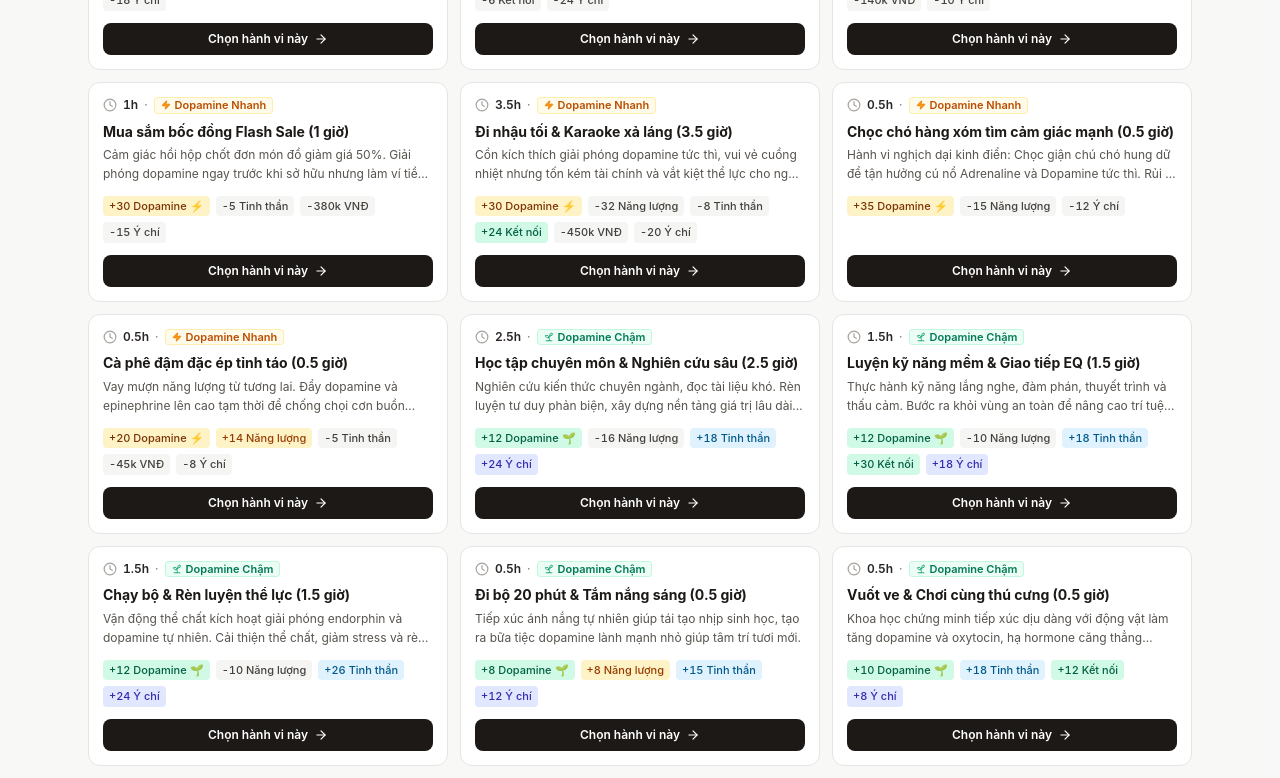
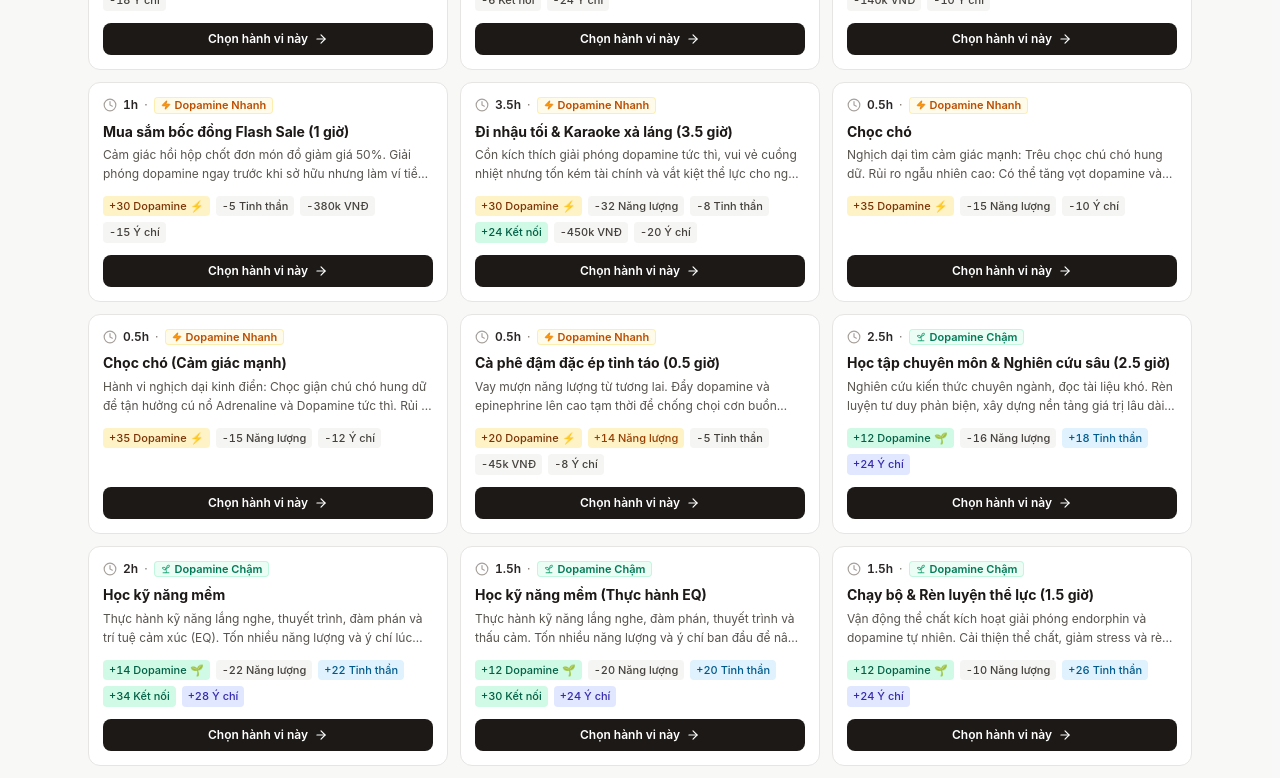
Before and after one commit to kaguko/24-Hour-Life, a React (Vite) app: page / in a window 1280 px wide. Shown: the part 600-1378 px from the top of the page. Built offline with nearby package versions, Linux system fonts and the light colour scheme.

Commit message:
feat: add learn soft skills and update dog teasing logic
- Introduce 'learn_soft_skills' action for character development
- Refactor 'choc_cho' and 'tease_dog' to handle risk-based rewards
- Update consequence logic to track impulsive dog-teasing behavior
- Add domain facade for cleaner imports

```diff
--- /dev/null
+++ b/src/domain.ts
@@ -0,0 +1,5 @@
+/**
+ * Clean Architecture Lite - Domain Facade
+ * Re-exports everything from src/domain/index.ts
+ */
+export * from './domain/index';
--- a/src/domain/actions.ts
+++ b/src/domain/actions.ts
@@ -86,8 +86,22 @@ export const DOMAIN_ACTIONS: ActionPrimitive[] = [
     baseWillpower: -20,
   },
   {
+    id: 'choc_cho',
+    title: 'Chọc chó',
+    category: 'temptation',
+    dopaminePathway: 'fast',
+    hours: 0.5,
+    description: 'Nghịch dại tìm cảm giác mạnh: Trêu chọc chú chó hung dữ. Rủi ro ngẫu nhiên cao: Có thể tăng vọt dopamine và tinh thần do hưng phấn tột độ, hoặc bị chó cắn gây tốn kém sức khỏe và tiền bạc!',
+    willpowerCost: 0,
+    isTemptation: true,
+    perceivedDopamineBonus: 35,
+    baseDopamine: 35,
+    baseEnergy: -15,
+    baseWillpower: -10,
+  },
+  {
     id: 'tease_dog',
-    title: 'Chọc chó hàng xóm tìm cảm giác mạnh (0.5 giờ)',
+    title: 'Chọc chó (Cảm giác mạnh)',
     category: 'temptation',
     dopaminePathway: 'fast',
     hours: 0.5,
@@ -135,19 +149,34 @@ export const DOMAIN_ACTIONS: ActionPrimitive[] = [
     baseDopamine: 12,
   },
   {
+    id: 'learn_soft_skills',
+    title: 'Học kỹ năng mềm',
+    category: 'wellness',
+    dopaminePathway: 'slow',
+    hours: 2,
+    description: 'Thực hành kỹ năng lắng nghe, thuyết trình, đàm phán và trí tuệ cảm xúc (EQ). Tốn nhiều năng lượng và ý chí lúc đầu nhưng giúp bồi đắp chỉ số kết nối, tinh thần và ý chí lâu dài.',
+    willpowerCost: 24,
+    isTemptation: false,
+    baseEnergy: -22,
+    baseWillpower: 28,
+    baseMental: 22,
+    baseSocial: 34,
+    baseDopamine: 14,
+  },
+  {
     id: 'practice_soft_skills',
-    title: 'Luyện kỹ năng mềm & Giao tiếp EQ (1.5 giờ)',
+    title: 'Học kỹ năng mềm (Thực hành EQ)',
     category: 'wellness',
     dopaminePathway: 'slow',
     hours: 1.5,
-    description: 'Thực hành kỹ năng lắng nghe, đàm phán, thuyết trình và thấu cảm. Bước ra khỏi vùng an toàn để nâng cao trí tuệ cảm xúc và kết nối xã hội.',
-    willpowerCost: 16,
+    description: 'Thực hành kỹ năng lắng nghe, đàm phán, thuyết trình và thấu cảm. Tốn nhiều năng lượng và ý chí ban đầu để nâng cao trí tuệ cảm xúc và kết nối xã hội lâu dài.',
+    willpowerCost: 22,
     isTemptation: false,
     baseSocial: 30,
-    baseMental: 18,
-    baseWillpower: 18,
+    baseMental: 20,
+    baseWillpower: 24,
     baseDopamine: 12,
-    baseEnergy: -10,
+    baseEnergy: -20,
   },
   {
     id: 'exercise',
@@ -418,33 +447,35 @@ export function executeActionById(
     deltas.willpower = (deltas.willpower ?? 0) - 8;
     notice = 'Sức ì tâm lý: Não bộ kháng cự Dopamine Chậm vì đòi hỏi nỗ lực, bạn mất thêm 8 điểm ý chí!';
   }
-  // 4. Cơ chế đặc thù cho "Chọc chó hàng xóm" (Rủi ro nghịch dại tìm Dopamine Nhanh)
-  if (action.id === 'tease_dog') {
+  // 4. Cơ chế đặc thù cho "Chọc chó" (Rủi ro ngẫu nhiên: tăng dopamine/tinh thần hoặc bị cắn tốn sức khỏe)
+  if (action.id === 'tease_dog' || action.id === 'choc_cho') {
     const roll = Math.random();
-    if (roll < 0.55) {
-      // 55%: Bị rượt chạy tóe khói
-      deltas.energy = -28;
-      deltas.willpower = -14;
+    if (roll < 0.45) {
+      // 45%: Thành công / Thoát hiểm ngoạn mục -> Tăng dopamine và tinh thần
+      deltas.dopamine = 45;
+      deltas.mental = 18;
+      deltas.energy = -10;
+      deltas.willpower = -6;
+      notice = 'Thành công ngoạn mục! Cú lừa chú chó qua hàng rào mang lại cảm giác phấn khích tột độ, dopamine và tinh thần vọt đỉnh! (+45 Dopamine, +18 Tinh thần)';
+      soundCue = 'temptation';
+    } else if (roll < 0.75) {
+      // 30%: Bị rượt chạy tóe khói -> Tốn sức khỏe & thể lực
+      deltas.energy = -30;
+      deltas.mental = -12;
+      deltas.willpower = -15;
       deltas.social = -15;
-      deltas.dopamine = 20;
-      notice = 'Hậu quả chọc chó: Chó đứt xích đuổi theo bạt mạng! Bạn chạy rơi cả dép, thở không ra hơi, lại còn bị hàng xóm mắng té tát vì nghịch dại! (-28 Năng lượng, -15 Kết nối)';
+      deltas.dopamine = 15;
+      notice = 'Hậu quả chọc chó: Chó đứt xích đuổi theo bạt mạng! Bạn chạy rơi cả dép, kiệt sức và bị hàng xóm mắng té tát vì tội nghịch dại! (-30 Năng lượng, -12 Tinh thần, -15 Kết nối)';
       soundCue = 'sigh';
-    } else if (roll < 0.8) {
-      // 25%: Bị táp trúng chân
-      deltas.money = -600; // Tiền tiêm phòng dại & sát trùng
-      deltas.energy = -35;
+    } else {
+      // 25%: Bị chó cắn -> Tốn sức khỏe nghiêm trọng & tốn tiền tiêm ngừa
+      deltas.money = -500; // Tiền tiêm phòng dại & sát trùng vết thương
+      deltas.energy = -38;
       deltas.mental = -28;
       deltas.willpower = -22;
-      deltas.dopamine = 5;
-      notice = 'Họa vô đơn chí! Bạn vấp ngã và bị táp trúng bắp chân. Phải bấm bụng chi 600k VNĐ đi trạm y tế tiêm phòng dại trong đau đớn! (-600k VNĐ, -35 Năng lượng, -28 Tinh thần)';
+      deltas.dopamine = -15;
+      notice = 'Họa vô đơn chí! Bạn vấp ngã và bị chó táp trúng chân, tốn sức khỏe trầm trọng và mất 500k VNĐ đi trạm y tế tiêm phòng dại! (-38 Năng lượng, -28 Tinh thần, -500k VNĐ)';
       soundCue = 'sigh';
-    } else {
-      // 20%: Thoát hiểm ngoạn mục
-      deltas.dopamine = 48;
-      deltas.energy = -10;
-      deltas.willpower = -6;
-      notice = 'Thoát hiểm trong gang tấc! Cú nhảy qua rào ngoạn mục đem lại cú nổ Dopamine & Adrenaline cực mạnh, nhưng tim bạn đập thình thịch 160 nhịp/phút! (+48 Dopamine tức thì)';
-      soundCue = 'temptation';
     }
   }
 
@@ -456,10 +487,12 @@ export function executeActionById(
     soundCue = 'healthy';
   }
 
-  // 6. Cơ chế đặc thù cho "Luyện kỹ năng mềm"
-  if (action.id === 'practice_soft_skills') {
-    deltas.social = (deltas.social ?? 0) + 5;
-    notice = 'Nâng tầm EQ: Kỹ năng giao tiếp và thấu cảm giúp bạn tự tin hơn trước các tương tác xã hội!';
+  // 6. Cơ chế đặc thù cho "Học kỹ năng mềm" (Tốn nhiều năng lượng/ý chí, tăng chỉ số lâu dài)
+  if (action.id === 'practice_soft_skills' || action.id === 'learn_soft_skills') {
+    deltas.social = (deltas.social ?? 0) + 8;
+    deltas.mental = (deltas.mental ?? 0) + 6;
+    deltas.willpower = (deltas.willpower ?? 0) + 8;
+    notice = 'Học kỹ năng mềm: Vượt qua sự e ngại ban đầu giúp bồi đắp trí tuệ cảm xúc (EQ), mở rộng kết nối và gia tăng ý chí lâu dài!';
     soundCue = 'healthy';
   }
 
--- a/src/domain/consequence.ts
+++ b/src/domain/consequence.ts
@@ -127,7 +127,7 @@ export function processOvernightCycle(
 
   // 7. Chọn câu triết lý vĩ nhân theo chủ đề nổi bật của ngày
   let quoteTheme: PhilosophicalQuote['theme'] = 'balance_moderation';
-  if (actionIdsToday.includes('tease_dog')) {
+  if (actionIdsToday.includes('tease_dog') || actionIdsToday.includes('choc_cho')) {
     quoteTheme = 'folly_recklessness';
   } else if (fastDopamineHours >= 3 || currentStats.dopamine >= 75) {
     quoteTheme = 'fast_dopamine';
--- a/src/ui/TimeTrack.tsx
+++ b/src/ui/TimeTrack.tsx
@@ -21,6 +21,7 @@ const CATEGORY_COLORS: Record<string, string> = {
   work_overtime: 'bg-amber-700 text-white',
   learn_skill: 'bg-teal-600 text-white',
   study_deep: 'bg-blue-700 text-white',
+  learn_soft_skills: 'bg-indigo-600 text-white',
   practice_soft_skills: 'bg-indigo-500 text-white',
   exercise: 'bg-emerald-600 text-white',
   short_walk: 'bg-emerald-500 text-white',
@@ -38,6 +39,7 @@ const CATEGORY_COLORS: Record<string, string> = {
   impulse_shopping: 'bg-rose-500 text-white',
   caffeine_spike: 'bg-amber-500 text-white',
   tease_dog: 'bg-red-600 text-white',
+  choc_cho: 'bg-red-600 text-white',
 };
 
 export const TimeTrack: React.FC<TimeTrackProps> = ({
```
